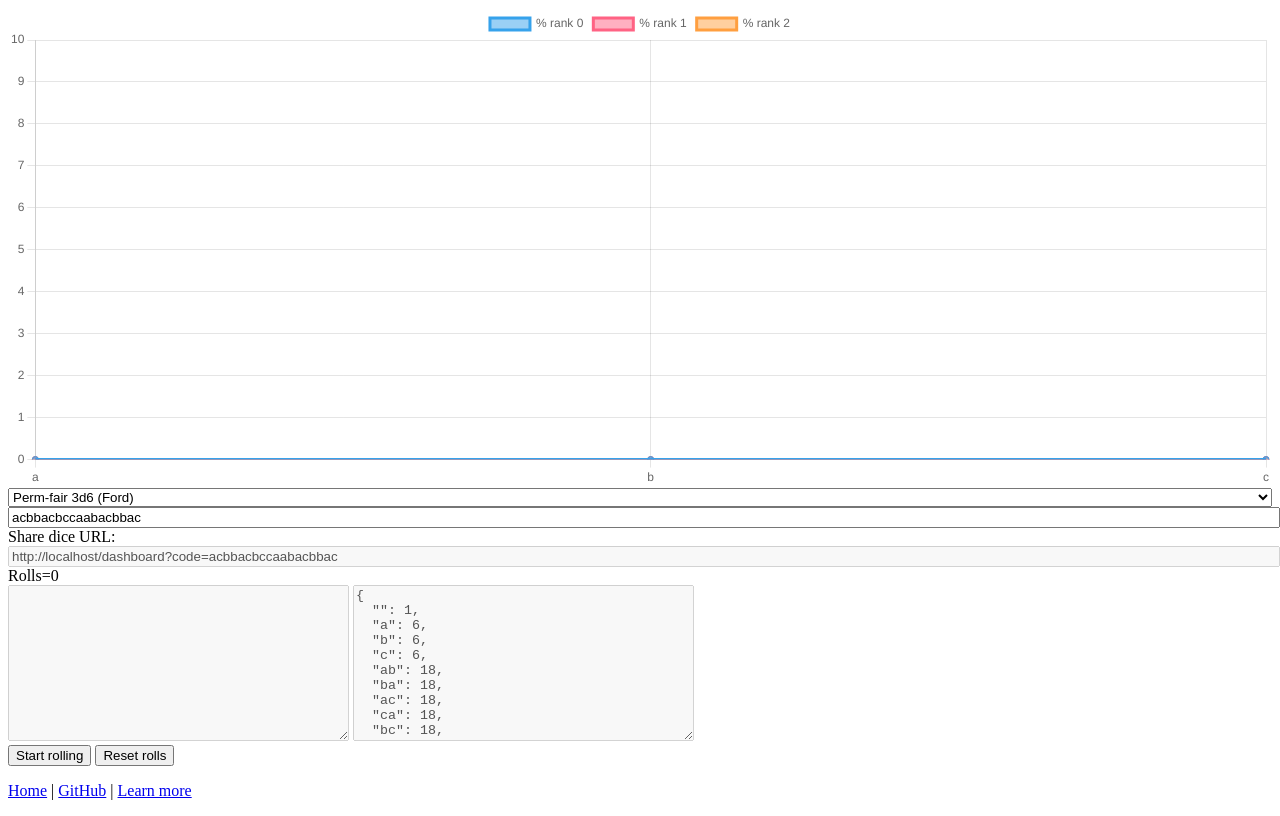
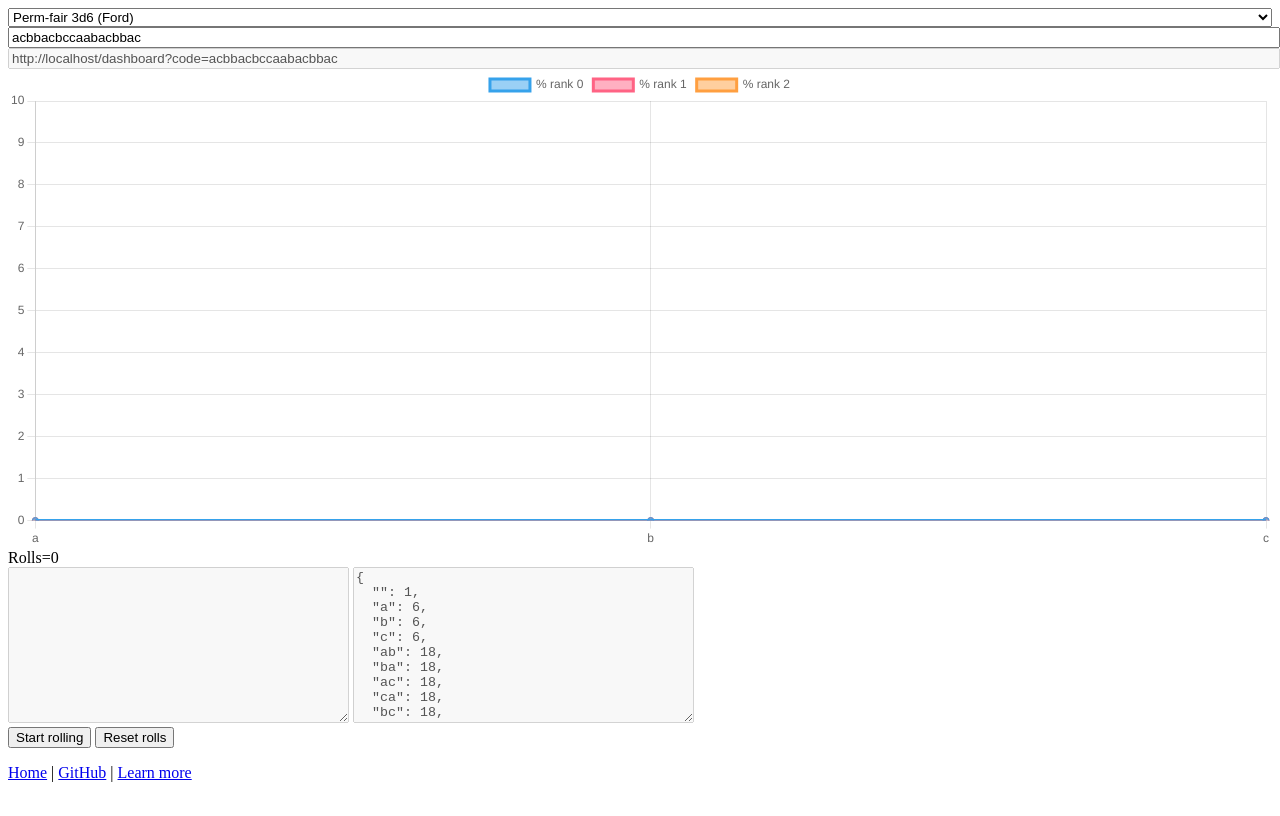
Before and after one commit to StevenClontz/explore-go-first, a SvelteKit app: page /dashboard in a window 1280 px wide. Built offline with nearby package versions, Linux system fonts and the light colour scheme.

Commit message:
add shareurl component

```diff
--- /dev/null
+++ b/src/lib/components/ShareUrl.svelte
@@ -0,0 +1,5 @@
+<script lang="ts">
+    export let href:string
+    export let code:string
+</script>
+<input disabled style="width:100%" value={href.split("?")[0]+"?code="+code}/>
--- a/src/routes/dashboard/+page.svelte
+++ b/src/routes/dashboard/+page.svelte
@@ -1,5 +1,6 @@
 <script lang="ts">
 import Chart from "$lib/components/Chart.svelte"
+import ShareUrl from "$lib/components/ShareUrl.svelte";
 import { Dice } from "$lib/dice"
 import exampleDiceJson from "$lib/exampleDice.json?raw"
 import { page } from "$app/stores";
@@ -50,12 +51,6 @@ onMount(()=>{
 </svelte:head>
 
 <div>
-    {#key code}
-    <Chart {dice}/>
-    {/key}
-</div>
-
-<div>
     <select style="width:100%" bind:value={codeSelection} on:change={updateCodeSelection}>
         <option value={undefined}>
             Custom die
@@ -73,8 +68,13 @@ onMount(()=>{
 </div>
 
 <div>
-    Share dice URL:
-    <input disabled style="width:100%" value={$page.url.href.split("?")[0]+"?code="+code}/>
+    <ShareUrl href={$page.url.href} {code}/>
+</div>
+
+<div>
+    {#key code}
+    <Chart {dice}/>
+    {/key}
 </div>
 
 <div>
```
Also changed, not shown: src/routes/+page.svelte (+6 -1 lines).
